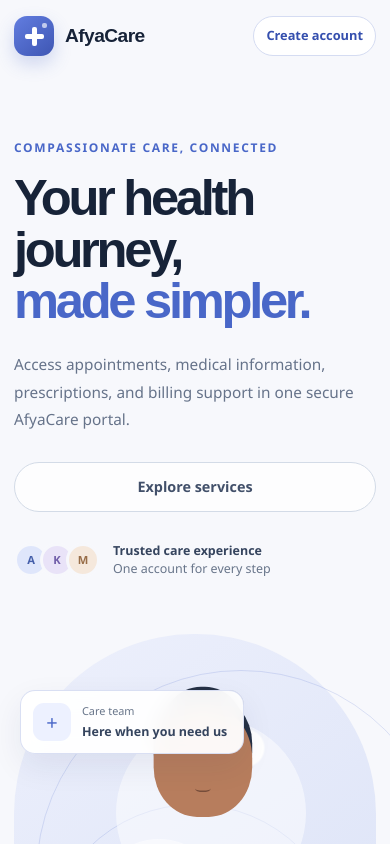
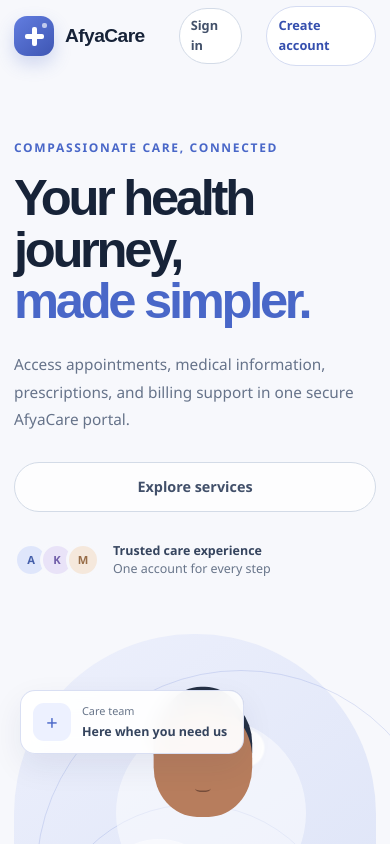
Before and after one commit to Enos22/Hospital-Management-System, a React (Vite) app in the folder FrontEnd/: page / in a window 390 px wide. Shown: the top 844 px of the page. Built offline with nearby package versions, Linux system fonts and the light colour scheme.

Commit message:
Update homepage layout and styling

```diff
--- a/FrontEnd/src/pages/HomePage.jsx
+++ b/FrontEnd/src/pages/HomePage.jsx
@@ -36,10 +36,13 @@ export default function HomePage() {
           <span>AfyaCare</span>
         </Link>
 
+        <Link className="home-header-login" to={ROUTES.LOGIN}>
+          Sign in
+        </Link>
+
         <nav className="home-nav" aria-label="Main navigation">
           <a href="#services">Services</a>
           <a href="#about">About</a>
-          <Link className="home-nav-login" to={ROUTES.LOGIN}>Sign in</Link>
           <Link className="home-nav-cta" to={ROUTES.SIGNUP}>Create account</Link>
         </nav>
       </header>
--- a/FrontEnd/src/styles.css
+++ b/FrontEnd/src/styles.css
@@ -400,6 +400,7 @@ textarea::placeholder {
   display: flex;
   align-items: center;
   gap: clamp(14px, 3vw, 32px);
+  margin-left: auto;
 }
 
 .home-nav a {
@@ -408,6 +409,29 @@ textarea::placeholder {
   font-weight: 650;
   text-decoration: none;
   transition: color 150ms ease;
+}
+
+.home-header-login {
+  min-height: 40px;
+  display: inline-flex;
+  align-items: center;
+  justify-content: center;
+  margin-left: 18px;
+  padding: 8px 15px;
+  border: 1px solid var(--line-strong);
+  border-radius: 999px;
+  background: #fff;
+  color: #43516a;
+  font-size: 0.88rem;
+  font-weight: 700;
+  text-decoration: none;
+  transition: border-color 150ms ease, color 150ms ease, background 150ms ease;
+}
+
+.home-header-login:hover {
+  border-color: #c5cfee;
+  background: var(--accent-pale);
+  color: var(--accent-strong);
 }
 
 .home-nav a:hover,
@@ -2291,8 +2315,15 @@ button:not(.auth-form button):not(.home-primary-action):not(.home-secondary-acti
   }
 
   .home-nav a:not(.home-nav-cta):not(.home-nav-login),
-  .home-nav-login {
+  .home-nav .home-nav-login {
     display: none;
+  }
+
+  .home-header-login {
+    min-height: 36px;
+    margin-left: 10px;
+    padding: 7px 11px;
+    font-size: 0.8rem;
   }
 
   .home-nav .home-nav-cta {
```
